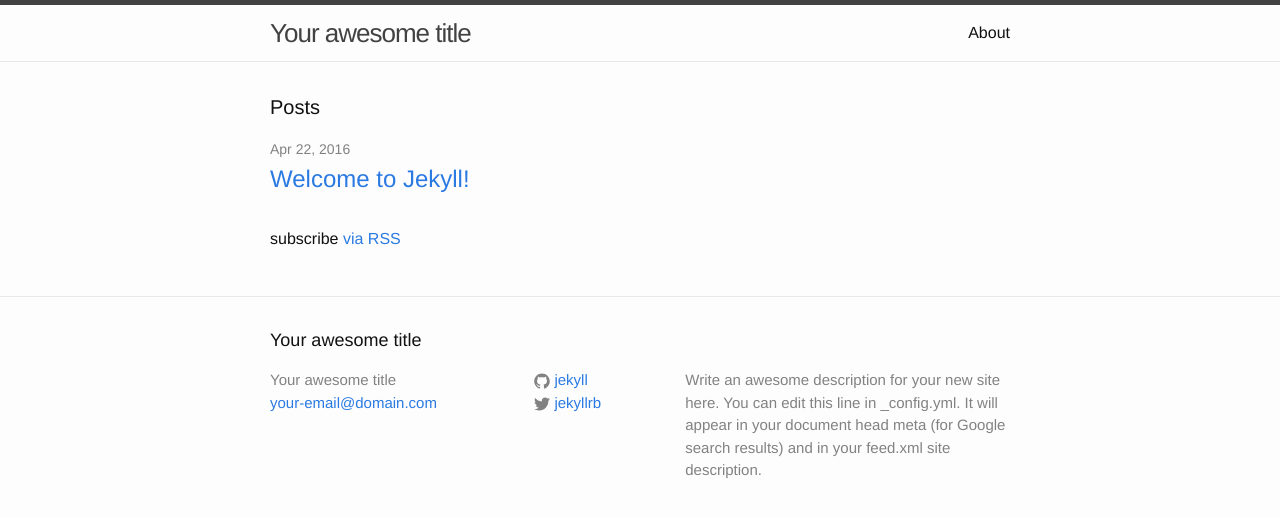
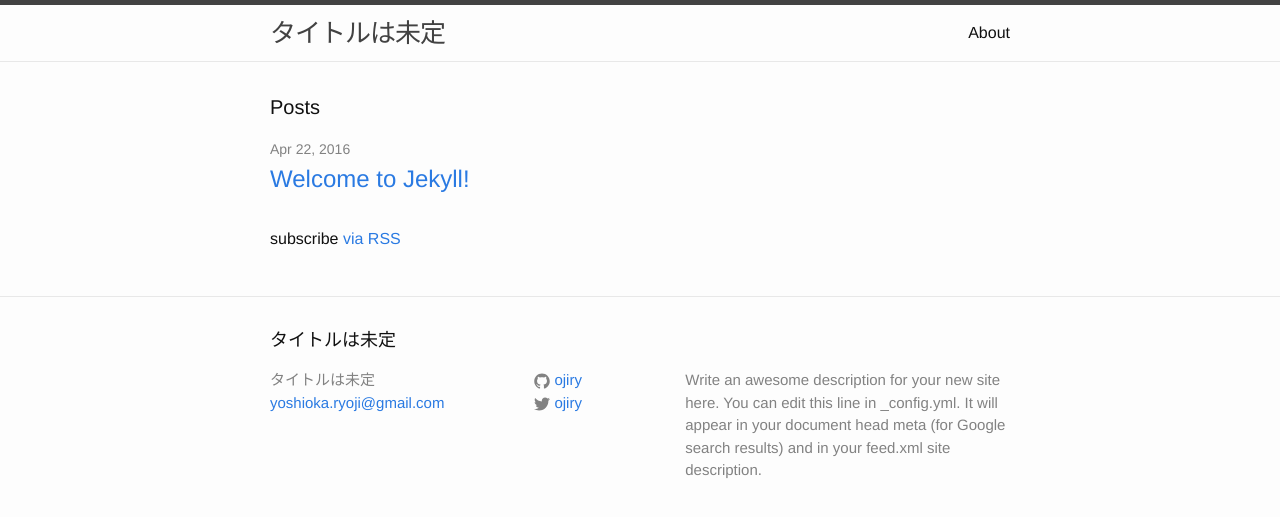
Before and after one commit to ojiry/blog, a Jekyll site: the page built from index.html, in a window 1280 px wide. Shown: the top 517 px of the page. Built offline with Jekyll 4.4.1, drawn with Linux system fonts in a browser that asks for light colours.

Commit message:
Update config

```diff
--- a/_config.yml
+++ b/_config.yml
@@ -6,16 +6,16 @@
 # 'jekyll serve'. If you change this file, please restart the server process.
 
 # Site settings
-title: Your awesome title
-email: your-email@domain.com
+title: タイトルは未定
+email: yoshioka.ryoji@gmail.com
 description: > # this means to ignore newlines until "baseurl:"
   Write an awesome description for your new site here. You can edit this
   line in _config.yml. It will appear in your document head meta (for
   Google search results) and in your feed.xml site description.
 baseurl: "" # the subpath of your site, e.g. /blog
-url: "http://yourdomain.com" # the base hostname & protocol for your site
-twitter_username: jekyllrb
-github_username:  jekyll
+url: "https://blog.ojiry.com" # the base hostname & protocol for your site
+twitter_username: ojiry
+github_username: ojiry
 
 # Build settings
 markdown: kramdown
```
